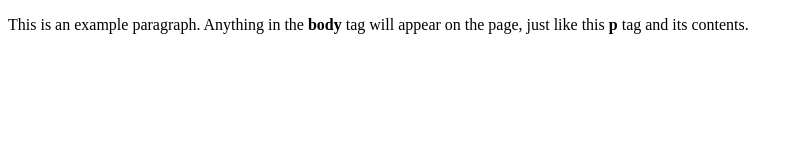
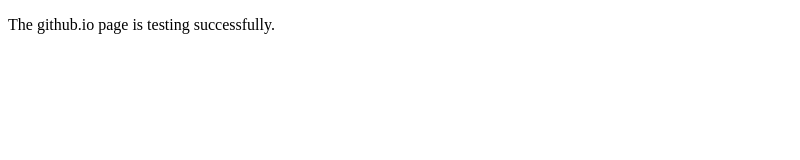
Before and after one commit to softkittywarmkitty/softkittywarmkitty.github.io, a plain HTML site: page index.html in a window 1280 px wide. Shown: the whole page, without its empty margins (0-800 px from the left). Drawn offline with Linux system fonts and the light colour scheme.

Commit message:
Update index.html

```diff
--- a/index.html
+++ b/index.html
@@ -1,9 +1,9 @@
 <!doctype html>
 <html>
   <head>
-    <title>This is the title of the webpage!</title>
+    <title>Penny's Webpage</title>
   </head>
   <body>
-    <p>This is an example paragraph. Anything in the <strong>body</strong> tag will appear on the page, just like this <strong>p</strong> tag and its contents.</p>
+    <p>The github.io page is testing successfully.</p>
   </body>
 </html>
```
